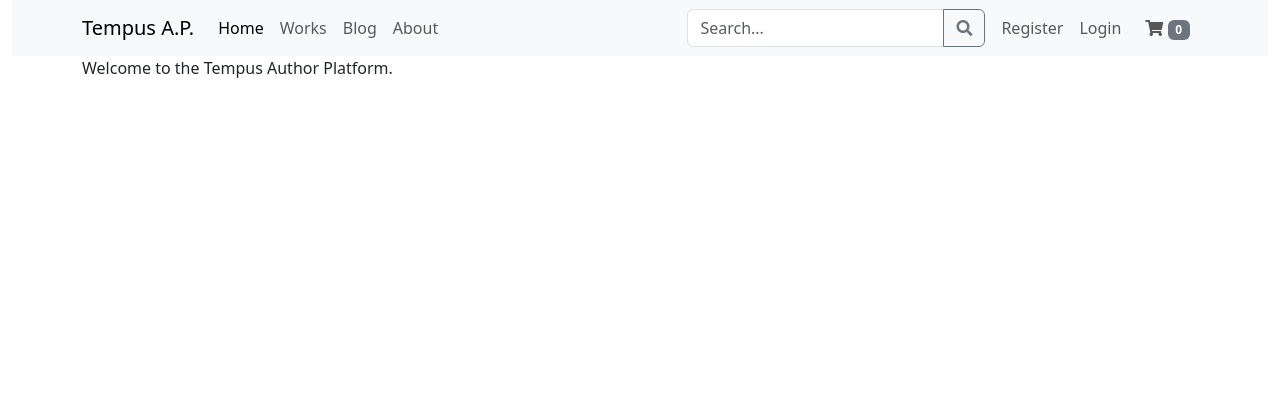
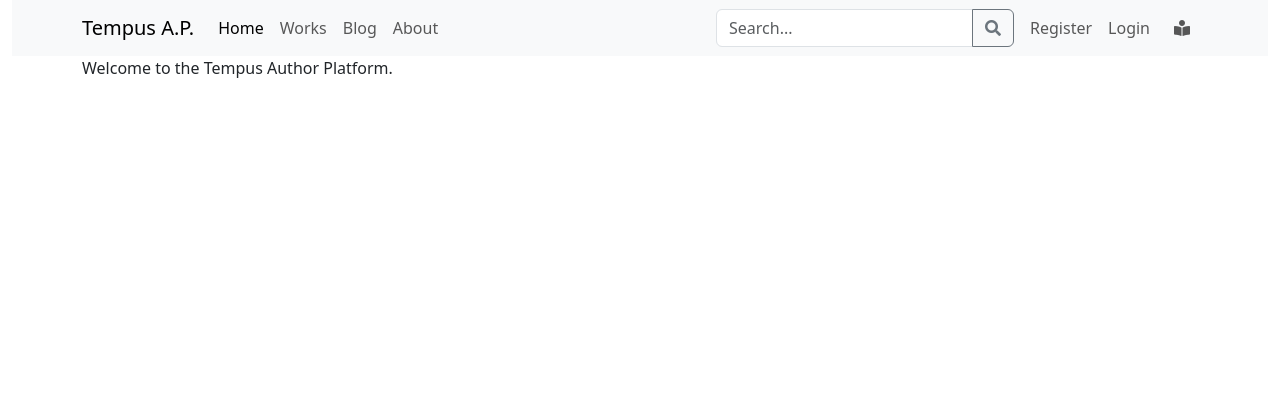
Before and after one commit to cptvalleyberg84/tempus-author-platform, a Django app: page / in a window 1280 px wide. Shown: the top 420 px of the page. Run offline with Django 5.2, Linux system fonts and the light colour scheme.

Commit message:
Fix shopping cart

```diff
--- a/templates/base.html
+++ b/templates/base.html
@@ -91,14 +91,20 @@
                     {% endif %}
                     <!-- Shopping Cart -->
                     <li class="nav-item ms-2">
-                        <a href="" class="nav-link" aria-label="Shopping cart with 0 items">
-                            <i class="fas fa-shopping-cart" aria-hidden="true"></i>
-                            <span class="badge bg-secondary" aria-label="0 items in cart">0</span>
+                        <a class="nav-link position-relative" href="" aria-label="View your library items">
+                            <div class="text-center">
+                                <i class="fas fa-book-reader" aria-hidden="true"></i>
+                                {% if items_count %}
+                                    <span class="position-absolute top-0 start-100 translate-middle badge rounded-pill bg-primary">
+                                        {{ items_count }}
+                                        <span class="visually-hidden">items in library</span>
+                                    </span>
+                                {% endif %}
+                            </div>
                         </a>
                     </li>
                 </ul>
             </div>
-
         </nav>
     </header>
 
```
